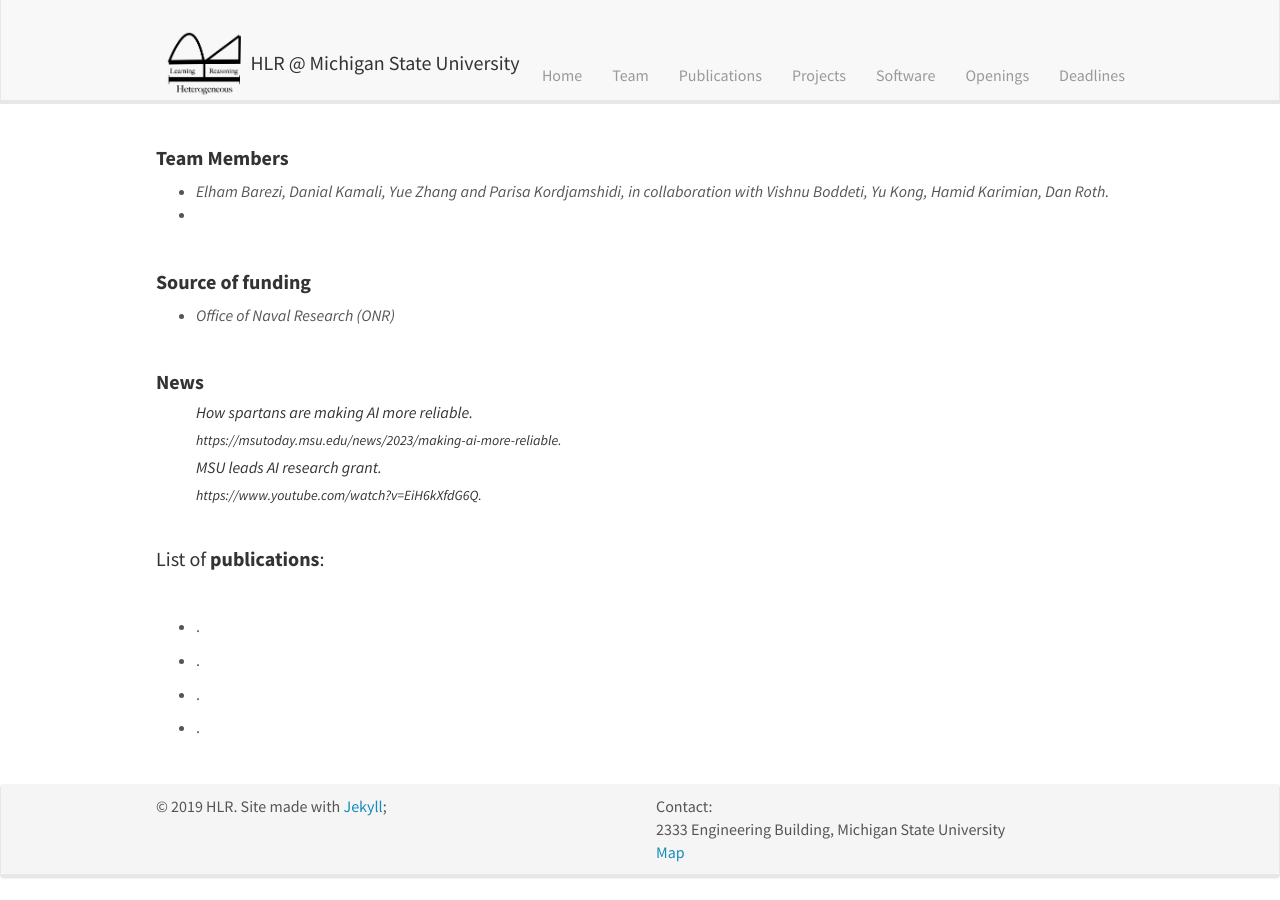
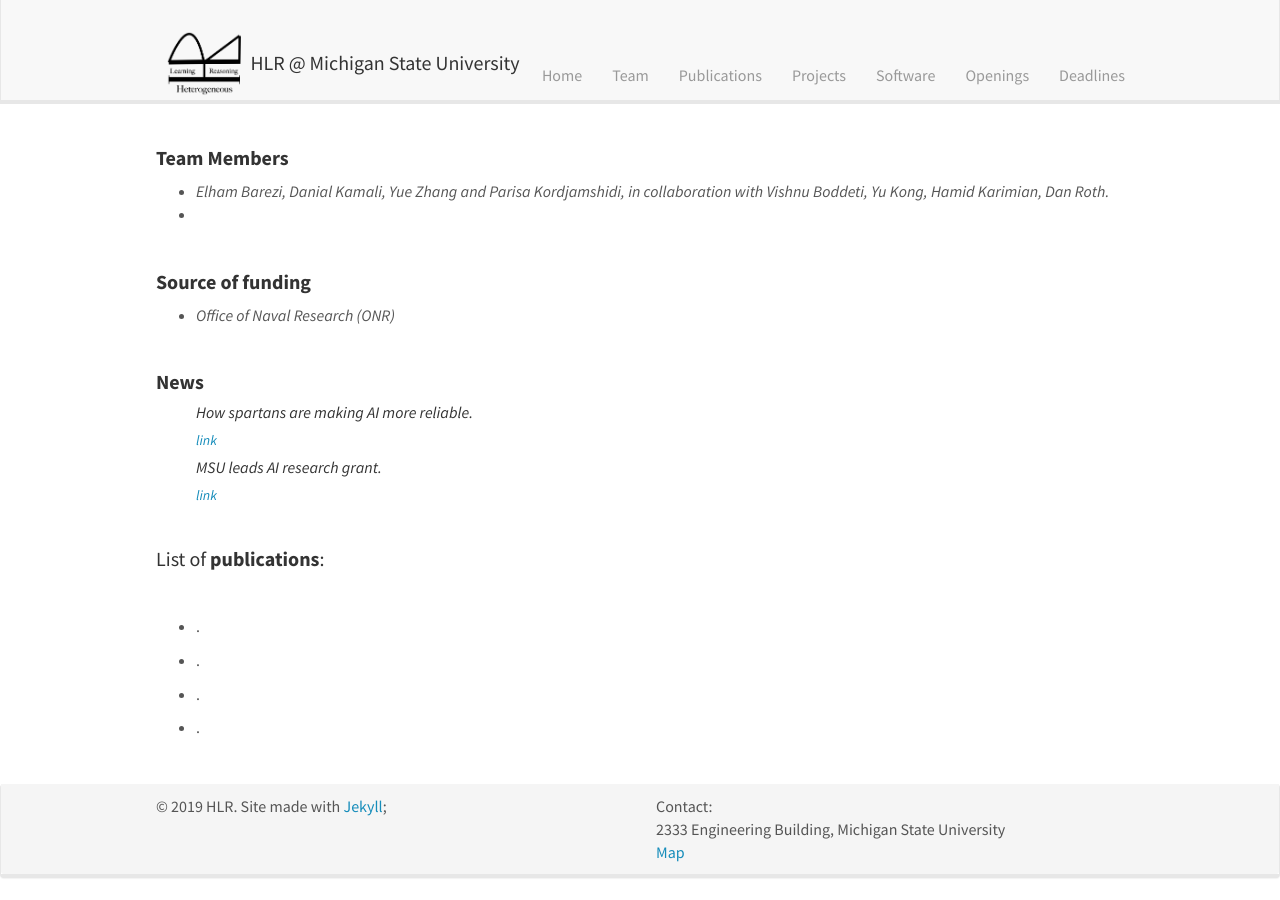
Before and after one commit to HLR/HLR.github.io, a Jekyll site: the page built from _pages/nesycola.md, in a window 1280 px wide and 900 px high, scrolled down 978 px. Built offline with Jekyll 4.4.1, drawn with Linux system fonts in a browser that asks for light colours; nearby versions of some CDN libraries.

Commit message:
add news section

```diff
--- a/_data/projects.yml
+++ b/_data/projects.yml
@@ -11,9 +11,7 @@
   funding_resource: Office of Naval Research (ONR)
   image: nesycola.png
   news: How spartans are making AI more reliable
-  news_link: https://msutoday.msu.edu/news/2023/making-ai-more-reliable
   news_2: MSU leads AI research grant
-  news_2_link: https://www.youtube.com/watch?v=EiH6kXfdG6Q
   webpage:
   publications:
     - title:
--- a/_pages/nesycola.md
+++ b/_pages/nesycola.md
@@ -64,10 +64,10 @@ permalink: /nesycola/
 <h4 id="newssection"><b>News</b></h4>
 <ul>
 <h5><em> {{ project.news }}. </em></h5>
-<h6><em> {{ project.news_link }}. </em></h6>
+<h6><em><a href="https://msutoday.msu.edu/news/2023/making-ai-more-reliable">link</a></em></h6>
 
 <h5><em> {{ project.news_2 }}. </em></h5>
-<h6><em> {{ project.news_2_link }}. </em></h6>
+<h6><em><a href="https://www.youtube.com/watch?v=EiH6kXfdG6Q">link</a></em></h6>
 </ul>
 
 <br>
```
